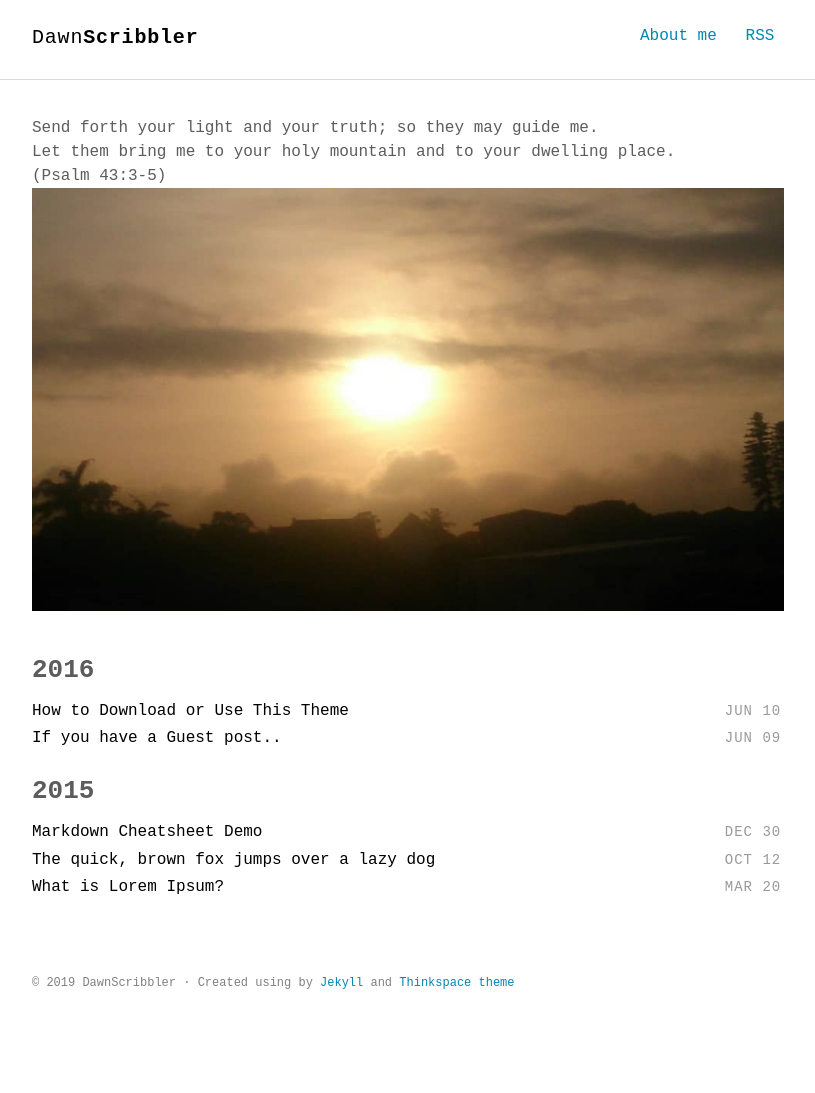
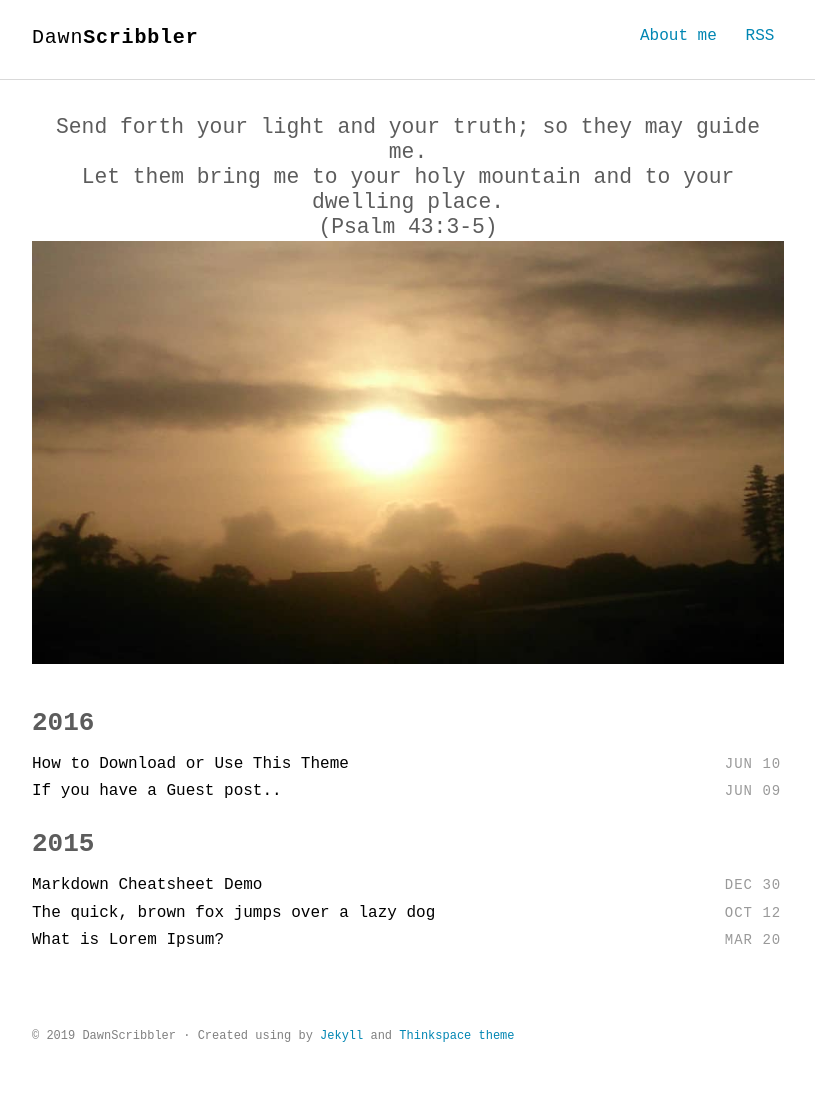
Before and after one commit to soulatcrossroad/dawnscribbler.github.io, a Jekyll site: the page built from index.html, in a window 1280 px wide. Shown: the whole page, without its empty margins (232-1047 px from the left). Built offline with Jekyll 4.4.1, drawn with Linux system fonts in a browser that asks for light colours; some web fonts are replaced; before the commit the page ends 1040 px from its top, so only the background shows below that.

Commit message:
Update intro.html

```diff
--- a/_includes/intro.html
+++ b/_includes/intro.html
@@ -1,6 +1,7 @@
 <section class="intro">
   <div class="container">
-    <p> Send forth your light and your truth; so they may guide me.<br>
-      Let them bring me to your holy mountain and to your dwelling place. <br>(Psalm 43:3-5) <img src="assets/images/dawn.jpeg" alt=""> </p>
+    <p style="text-align:center;"><span style='font-size:16.0pt;
+line-height:107%;'> Send forth your light and your truth; so they may guide me.<br>
+      Let them bring me to your holy mountain and to your dwelling place. <br>(Psalm 43:3-5) <img src="assets/images/dawn.jpeg" alt=""> </span></p>
   </div>
 </section>
```
